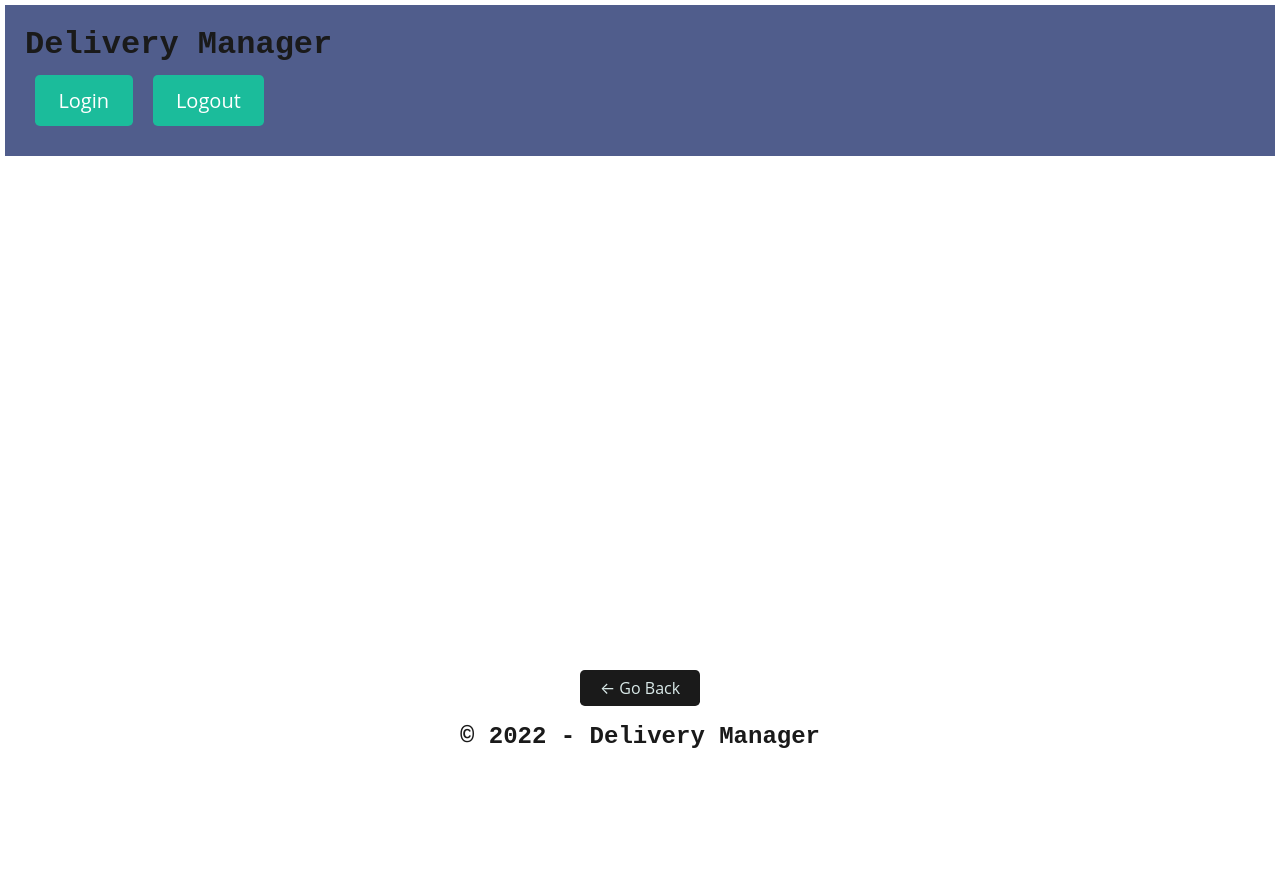
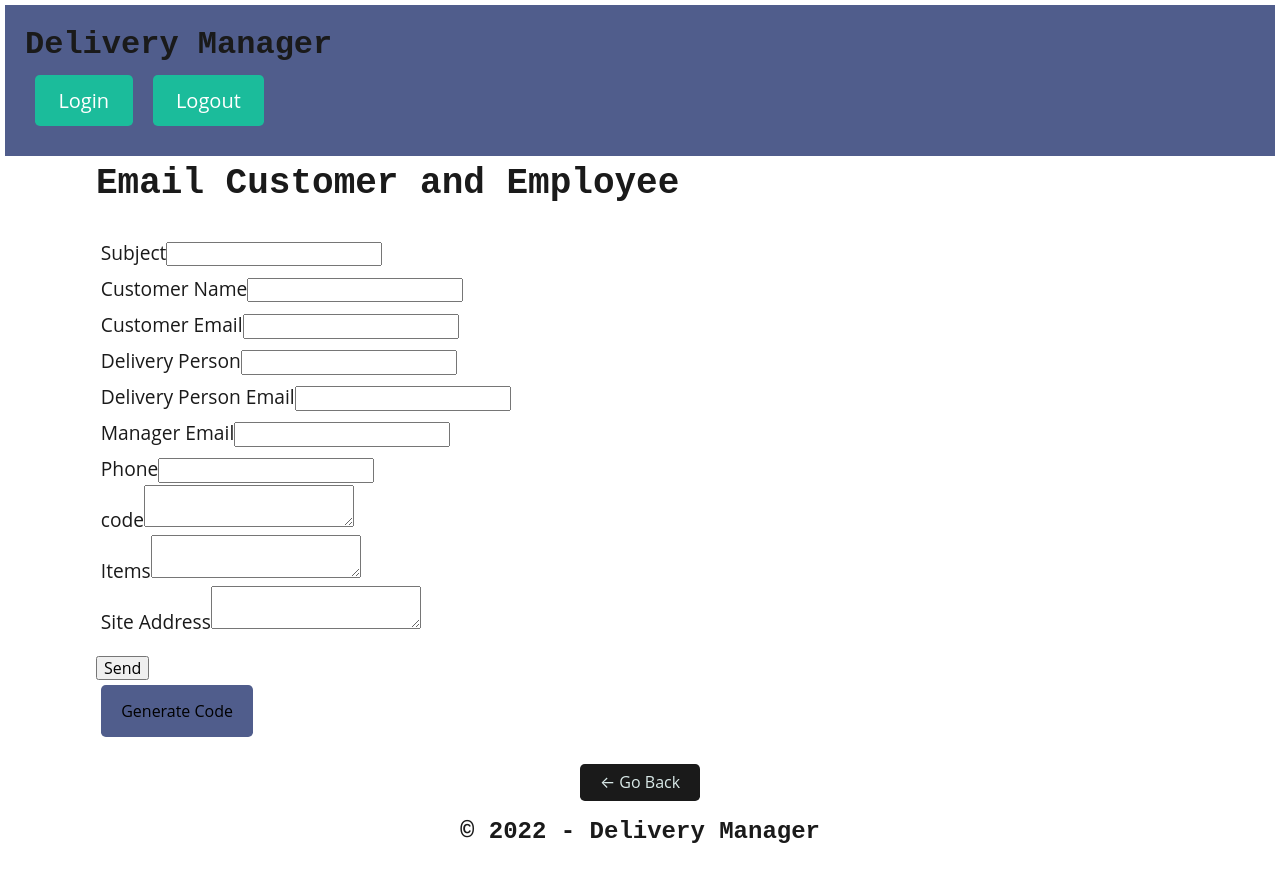
Before and after one commit to Kuleenabinoy/DeliveryManagerMERN, a React (Create React App) app in the folder client/: page /email in a window 1280 px wide. Shown: the top 882 px of the page. Before the commit the page ends 800 px from the top, so only its background shows below. Built offline with nearby package versions, Linux system fonts and the light colour scheme.

Commit message:
randomno email added

```diff
--- a/client/package.json
+++ b/client/package.json
@@ -5,6 +5,7 @@
     "proxy": "http://localhost:3001",
     "dependencies": {
         "@apollo/client": "^3.3.5",
+        "@emailjs/browser": "^3.4.0",
         "@testing-library/jest-dom": "^5.16.1",
         "@testing-library/react": "^12.1.2",
         "@testing-library/user-event": "^13.5.0",
@@ -12,8 +13,8 @@
         "jwt-decode": "^3.1.2",
         "react": "^17.0.2",
         "react-dom": "^17.0.2",
+        "react-router-dom": "^5.2.0",
         "react-scripts": "5.0.0",
-        "react-router-dom": "^5.2.0",
         "web-vitals": "^2.1.4"
     },
     "scripts": {
--- a/client/src/App.js
+++ b/client/src/App.js
@@ -9,6 +9,7 @@ import Login from "./pages/Login";
 import Header from "./components/Header";
 import Footer from "./components/Footer";
 import Profile from "./pages/Profile";
+import Email from "./pages/Email";
 //import HomeEmployee from "./pages/HomeEmployee";
 
 const client = new ApolloClient({
@@ -49,9 +50,9 @@ function App() {
                         <Route exact path="/me">
                             <Profile />
                         </Route>
-                        {/* <Route exact path="/addteam">
-                            <Home />
-                        </Route> */}
+                        <Route exact path="/email">
+                            <Email />
+                        </Route>
 
                         {/* Define a route that will take in variable data */}
                         <Route exact path="/teams/:teamId">
--- /dev/null
+++ b/client/src/pages/Email.js
@@ -0,0 +1,82 @@
+import React, { useRef } from "react";
+import emailjs from "@emailjs/browser";
+
+const styles = {
+    btnStyle: {
+        background: "#505d8c",
+        cursor: "pointer",
+        color: "black",
+        margin: 5,
+    },
+};
+
+const Email = () => {
+    const form = useRef();
+    const textAreaEl = useRef();
+    const randomNo = () => {
+        const min = 100;
+        const max = 100000;
+        const rNo = Math.floor(Math.random() * (max - min + 1)) + min;
+        console.log(rNo);
+
+        textAreaEl.current.value = rNo;
+    };
+    const sendEmail = (e) => {
+        e.preventDefault();
+
+        emailjs.sendForm("service_2045mi9", "template_uz1ixwl", form.current, "user_Xp4pYLGsMh94eExog19XF").then(
+            (result) => {
+                console.log(result.text);
+                alert("Email Sent Sucessfully");
+            },
+            (error) => {
+                console.log(error.text);
+                alert(error.text);
+            }
+        );
+    };
+
+    return (
+        <div>
+            <form ref={form} onSubmit={sendEmail}>
+                <h1>Email Customer and Employee</h1>
+                <br></br>
+                <label>Subject</label>
+                <input type="text" name="subject" />
+                <br></br>
+                <label>Customer Name</label>
+                <input type="text" name="customername" />
+                <br></br> <label>Customer Email</label>
+                <input type="email" name="email" />
+                <br />
+                <label>Delivery Person</label>
+                <input type="text" name="deliveryperson" />
+                <br />
+                <label>Delivery Person Email</label>
+                <input type="email" name="email2" />
+                <br />
+                <label>Manager Email</label>
+                <input type="email" name="manageremail" />
+                <br></br> <label>Phone</label>
+                <input type="text" name="phone" />
+                <br></br> <label>code</label>
+                {/* <input type="text" name="code" /> */}
+                <textarea ref={textAreaEl} name="code" />
+                <br></br> <label>Items </label>
+                <textarea name="items" />
+                <br />
+                <label>Site Address </label>
+                <textarea name="siteaddress" />
+                <br />
+                <br></br>
+                <input type="submit" value="Send" />
+            </form>
+            <div>
+                <button className="btn btn-info  py-3 " style={styles.btnStyle} onClick={randomNo}>
+                    Generate Code
+                </button>
+            </div>
+        </div>
+    );
+};
+export default Email;
--- a/client/src/pages/Team.js
+++ b/client/src/pages/Team.js
@@ -3,7 +3,6 @@ import React from "react";
 // Import the `useParams()` hook
 import { useParams } from "react-router-dom";
 import { useQuery } from "@apollo/client";
-import { useRef } from "react";
 import ItemsList from "../components/ItemsList";
 import ItemForm from "../components/ItemForm";
 
@@ -25,15 +24,11 @@ const Team = () => {
             margin: 5,
         },
     };
-    const textAreaEl = useRef(null);
-    const randomNo = () => {
-        const min = 100;
-        const max = 100000;
-        const rNo = Math.floor(Math.random() * (max - min + 1)) + min;
-        console.log(rNo);
 
-        textAreaEl.current.value = rNo;
+    const emailForm = () => {
+        window.location.assign("/email");
     };
+
     const team = data?.team || {};
 
     if (loading) {
@@ -52,13 +47,9 @@ const Team = () => {
             </div>
             <div className="col-12 col-lg-9 ">
                 <div className="email">
-                    <button className="btn btn-info  py-3" style={styles.btnStyle}>
-                        Email Customer/DeliveryPerson
+                    <button className="btn btn-info  py-3" style={styles.btnStyle} onClick={emailForm}>
+                        Email Customer and DeliveryPerson
                     </button>
-                    <button className="btn btn-info  py-3 " style={styles.btnStyle} onClick={randomNo}>
-                        Generate Code
-                    </button>
-                    <textarea ref={textAreaEl} />
                 </div>
             </div>
         </div>
```
Also changed, not shown: 1 other file (tests, documents, lock files or other folders).
